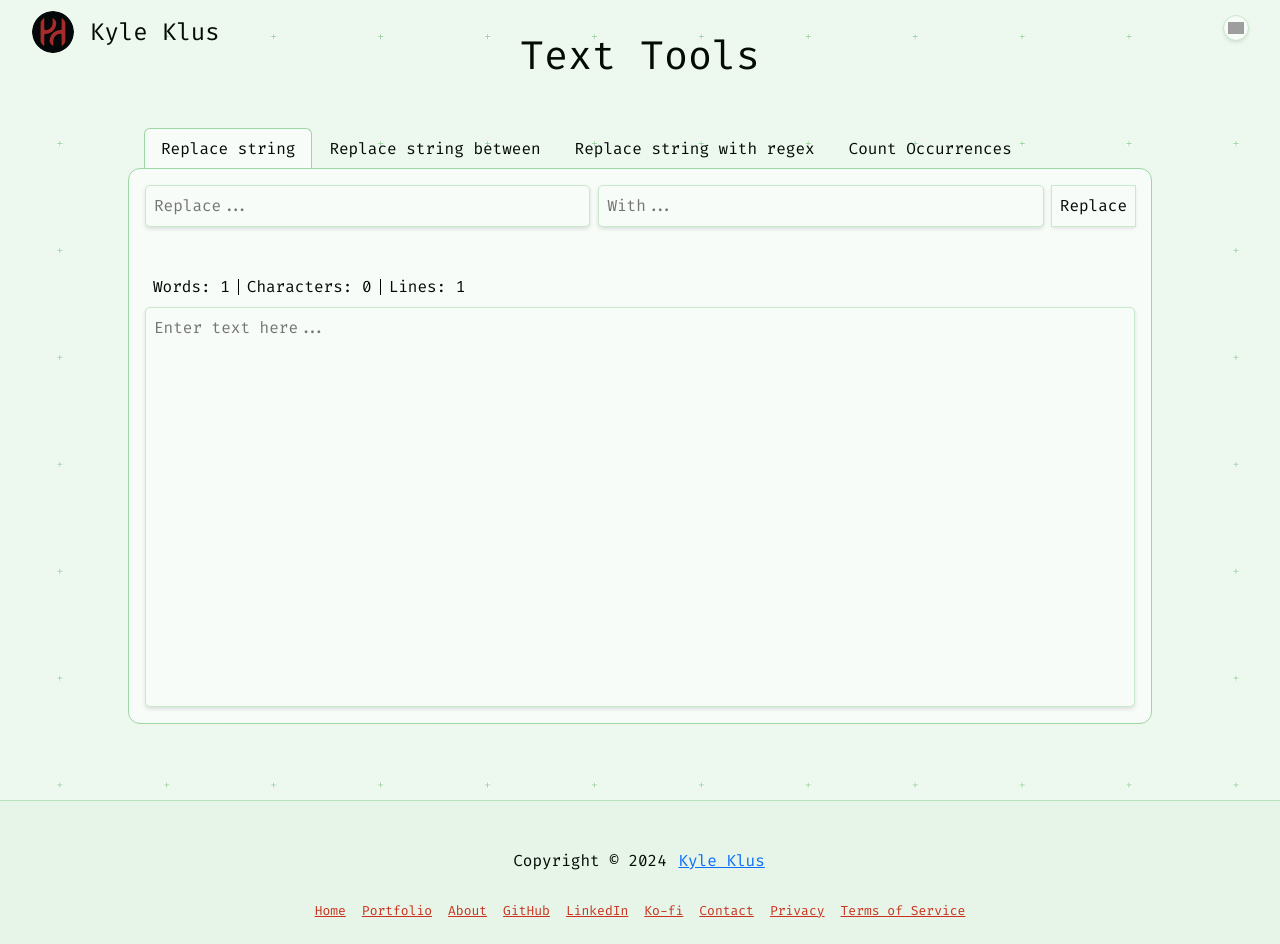
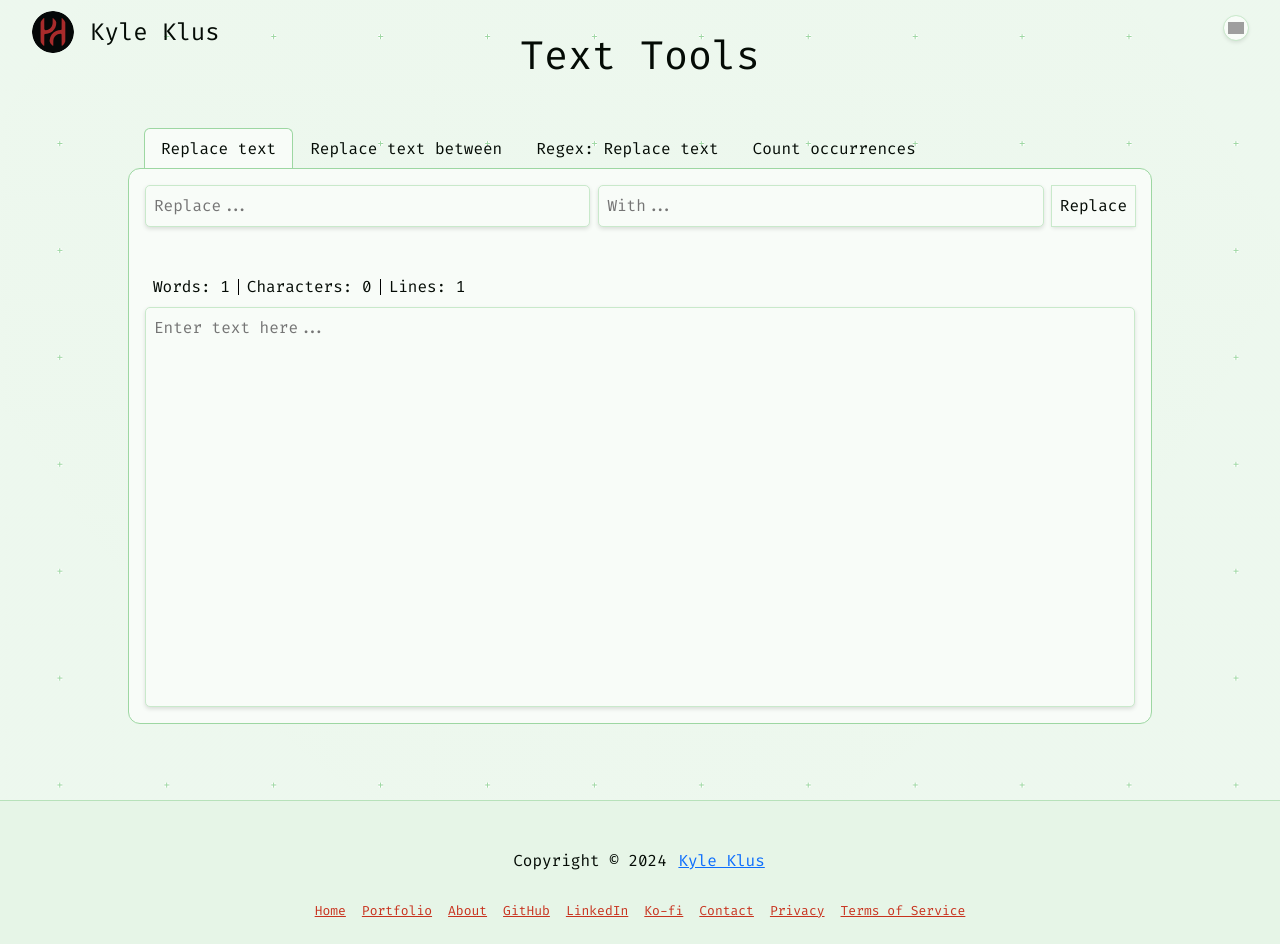
Before and after one commit to KyleKlus/text-tools, a Next.js app: page / in a window 1280 px wide. Built offline with nearby package versions, Linux system fonts and the light colour scheme; grey boxes are pictures that could not be loaded.

Commit message:
CHANGE: Tab text

```diff
--- a/src/app/_components/ToolMode.ts
+++ b/src/app/_components/ToolMode.ts
@@ -1,6 +1,6 @@
 export enum ToolMode {
-    ReplaceString = 'Replace string',
-    ReplaceStringBetween = 'Replace string between',
-    ReplaceStringWithRegex = 'Replace string with regex',
-    CountOccurrences = 'Count Occurrences',
+    ReplaceString = 'Replace text',
+    ReplaceStringBetween = 'Replace text between',
+    ReplaceStringWithRegex = 'Regex: Replace text',
+    CountOccurrences = 'Count occurrences',
 }
```
